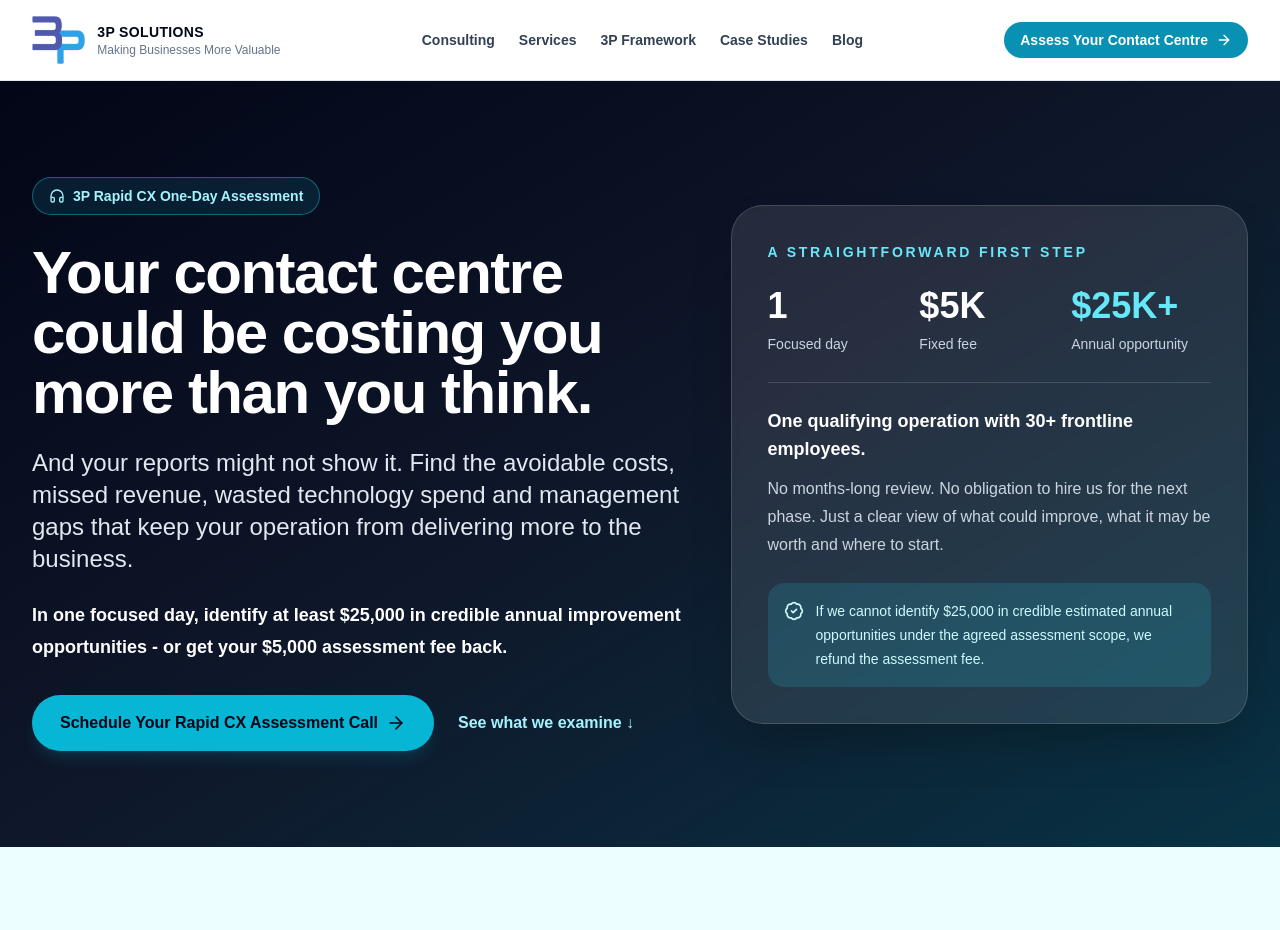
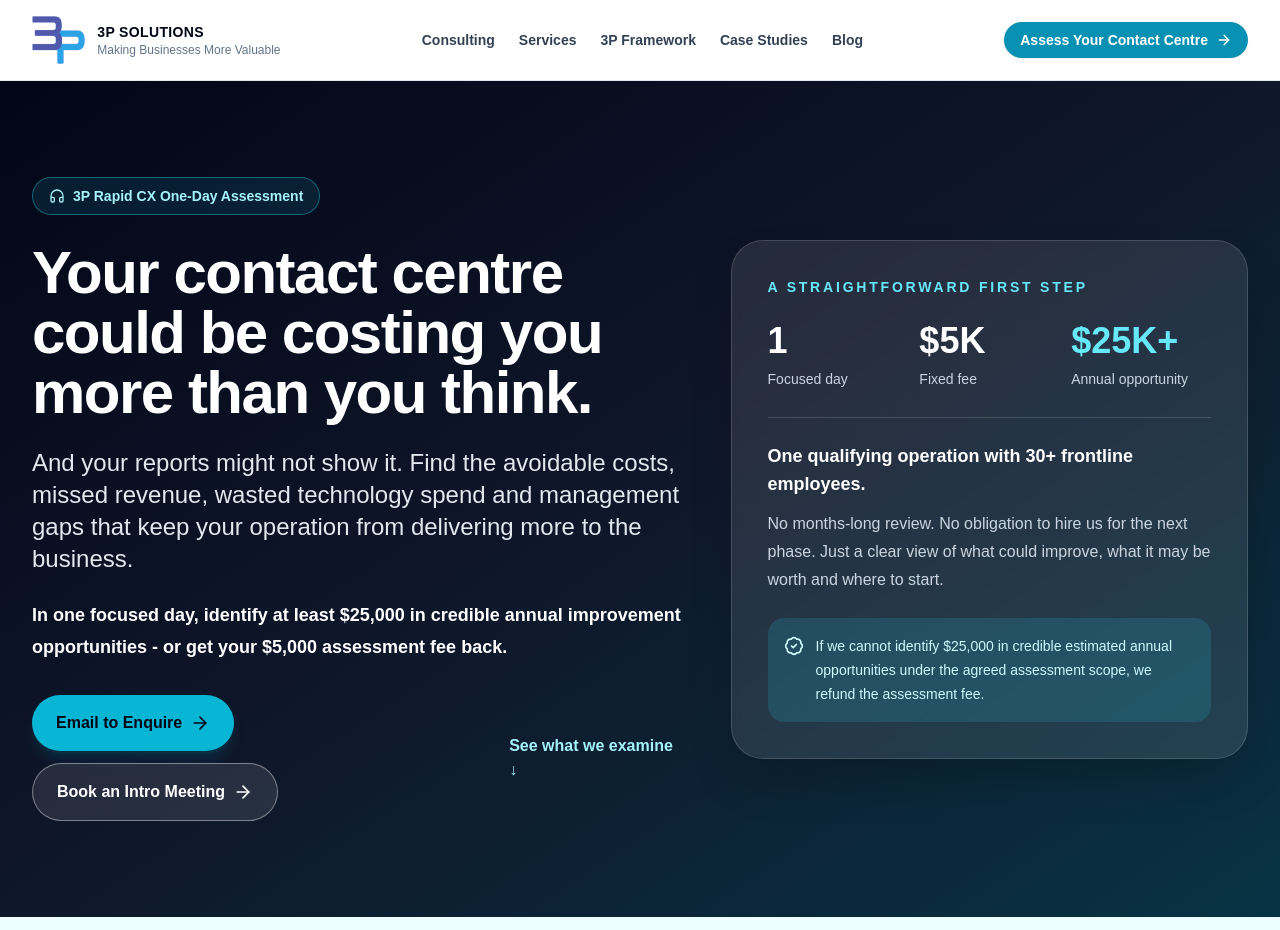
Before and after one commit to brent-prog/3pwebsite, a Next.js app: page /rapid-cx-one-day-assessment in a window 1280 px wide. Shown: the top 930 px of the page. Built offline with nearby package versions, Linux system fonts and the light colour scheme.

Commit message:
Offer email enquiry and Calendly intro options at every Rapid CX CTA

```diff
--- a/app/rapid-cx-one-day-assessment/page.tsx
+++ b/app/rapid-cx-one-day-assessment/page.tsx
@@ -40,13 +40,20 @@ const proof = [
 ];
 
 const assessmentBooking = "https://calendly.com/brent3p/30min";
+const assessmentEmail = `mailto:brent@3psolutions.ca?subject=${encodeURIComponent("Enquiry - Rapid CX One-Day Assessment")}&body=${encodeURIComponent("Hi Brent,\\n\\nI'm interested in learning more about the Rapid CX One-Day Assessment for our business.\\n\\nCompany: \\nApproximate number of frontline employees: \\nQuestions or comments: \\n\\nThanks,\\n")}`;
 
 function Cta({ secondary = false }: { secondary?: boolean }) {
   return (
-    <a href={assessmentBooking} target="_blank" rel="noopener noreferrer"
-      className={`inline-flex items-center justify-center gap-2 rounded-full px-7 py-4 text-base font-black transition ${secondary ? "border border-slate-300 bg-white text-slate-950 hover:border-cyan-500 hover:text-cyan-700" : "bg-cyan-500 text-slate-950 shadow-lg shadow-cyan-500/15 hover:bg-cyan-400"}`}>
-      Schedule Your Rapid CX Assessment Call <ArrowRight className="h-5 w-5" />
-    </a>
+    <div className="flex w-full flex-col gap-3 sm:w-auto sm:flex-row sm:flex-wrap">
+      <a href={assessmentEmail}
+        className="inline-flex items-center justify-center gap-2 rounded-full bg-cyan-500 px-6 py-4 text-center text-base font-black text-slate-950 shadow-lg shadow-cyan-500/15 transition hover:bg-cyan-400">
+        Email to Enquire <ArrowRight className="h-5 w-5" />
+      </a>
+      <a href={assessmentBooking} target="_blank" rel="noopener noreferrer"
+        className={`inline-flex items-center justify-center gap-2 rounded-full border px-6 py-4 text-center text-base font-black transition ${secondary ? "border-slate-300 bg-white text-slate-950 hover:border-cyan-500 hover:text-cyan-700" : "border-white/40 bg-white/10 text-white hover:border-cyan-300 hover:bg-white/20"}`}>
+        Book an Intro Meeting <ArrowRight className="h-5 w-5" />
+      </a>
+    </div>
   );
 }
 
@@ -225,7 +232,7 @@ export default function ContactCentrePerformanceAssessment() {
           <h2 className="mt-3 text-4xl font-black tracking-tight md:text-6xl">You don't need another quarter of reports to find out what you're missing.</h2>
           <p className="mx-auto mt-6 max-w-2xl text-lg leading-8 text-slate-300">Request the assessment and we'll confirm your operation qualifies, agree on the scope and outline the next steps.</p>
           <div className="mt-9"><Cta /></div>
-          <p className="mt-6 text-sm text-slate-400">Or email <a className="font-bold text-cyan-300 hover:text-white" href="mailto:brent@3psolutions.ca">brent@3psolutions.ca</a> · <a className="font-bold text-cyan-300 hover:text-white" href="tel:+15198352374">519-835-2374</a></p>
+          <p className="mt-6 text-sm text-slate-400">Prefer to call? <a className="font-bold text-cyan-300 hover:text-white" href="tel:+15198352374">519-835-2374</a></p>
         </div>
       </section>
 
```
